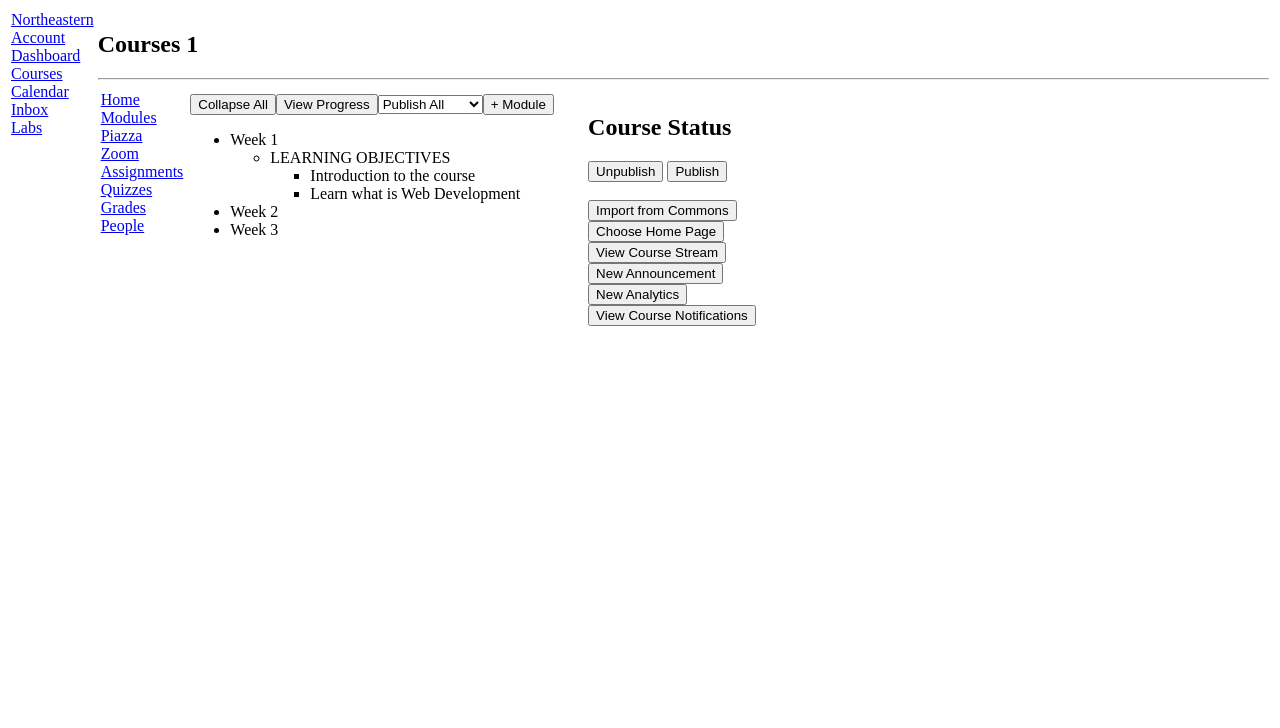
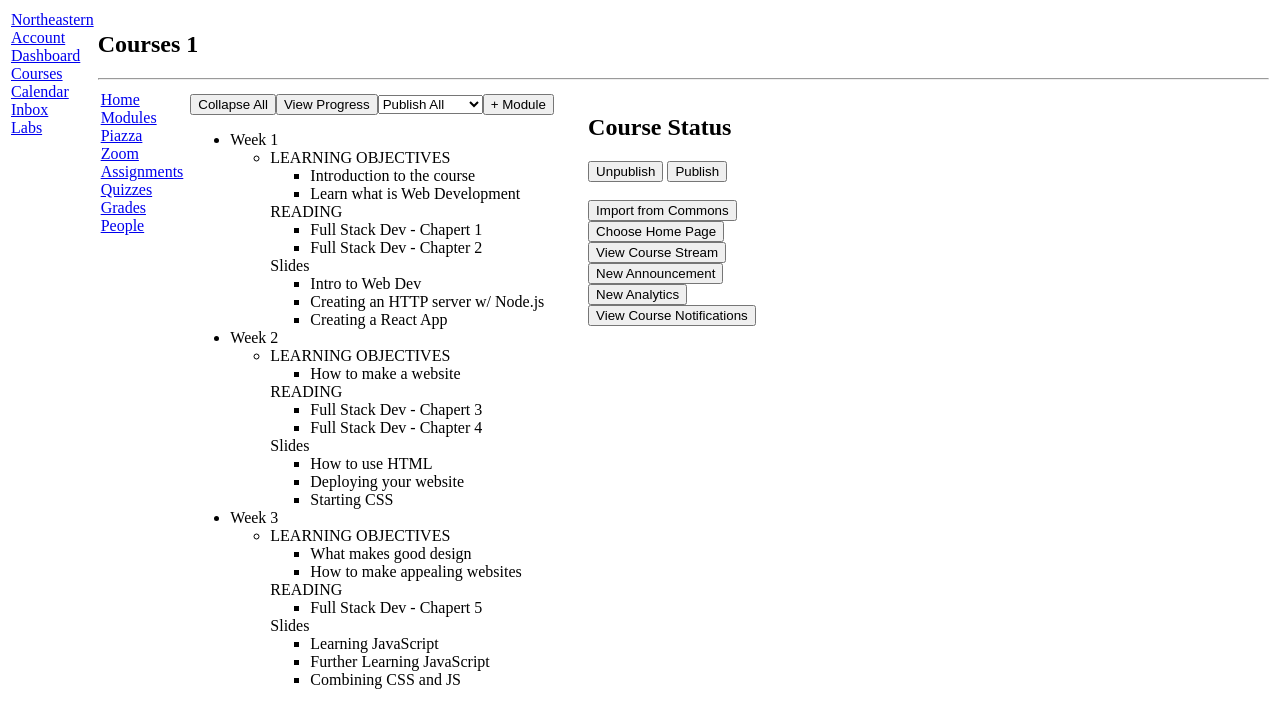
Before and after one commit to saulmanz/kambaz-next-js, a Next.js app: page /Courses/1/Home in a window 1280 px wide. Shown: the top 728 px of the page. Built offline with nearby package versions, Linux system fonts and the light colour scheme.

Commit message:
Final checks

```diff
--- /dev/null
+++ b/app/(Kambaz)/Calendar/page.tsx
@@ -0,0 +1,6 @@
+export default function Calendar() {
+  return (
+    <div id="wd-calendar">
+      <h1 id="wd-calendar-title">Calendar</h1> <hr />
+    </div>
+);}
--- a/app/(Kambaz)/Courses/[cid]/Modules/page.tsx
+++ b/app/(Kambaz)/Courses/[cid]/Modules/page.tsx
@@ -19,14 +19,69 @@ export default function Modules() {
                 <li className="wd-content-item">Introduction to the course</li>
                 <li className="wd-content-item">Learn what is Web Development</li>
               </ul>
+
+              <span className="wd-title">READING</span>
+              <ul className="wd-content">
+                <li className="wd-content-item">Full Stack Dev - Chapert 1</li>
+                <li className="wd-content-item">Full Stack Dev - Chapter 2</li>
+              </ul>
+
+              <span className="wd-title">Slides</span>
+              <ul className="wd-content">
+                <li className="wd-content-item">Intro to Web Dev</li>
+                <li className="wd-content-item">Creating an HTTP server w/ Node.js</li>
+                <li className="wd-content-item">Creating a React App</li>
+              </ul>
             </li>
           </ul>
         </li>
         <li className="wd-module">
           <div className="wd-title">Week 2</div>
+          <ul className="wd-lessons">
+            <li className="wd-lesson">
+              <span className="wd-title">LEARNING OBJECTIVES</span>
+              <ul className="wd-content">
+                <li className="wd-content-item">How to make a website</li>
+              </ul>
+
+              <span className="wd-title">READING</span>
+              <ul className="wd-content">
+                <li className="wd-content-item">Full Stack Dev - Chapert 3</li>
+                <li className="wd-content-item">Full Stack Dev - Chapter 4</li>
+              </ul>
+
+              <span className="wd-title">Slides</span>
+              <ul className="wd-content">
+                <li className="wd-content-item">How to use HTML</li>
+                <li className="wd-content-item">Deploying your website</li>
+                <li className="wd-content-item">Starting CSS</li>
+              </ul>
+            </li>
+          </ul>
         </li>
         <li className="wd-module">
           <div className="wd-title">Week 3</div>
+          <ul className="wd-lessons">
+            <li className="wd-lesson">
+              <span className="wd-title">LEARNING OBJECTIVES</span>
+              <ul className="wd-content">
+                <li className="wd-content-item">What makes good design</li>
+                <li className="wd-content-item">How to make appealing websites</li>
+              </ul>
+
+              <span className="wd-title">READING</span>
+              <ul className="wd-content">
+                <li className="wd-content-item">Full Stack Dev - Chapert 5</li>
+              </ul>
+
+              <span className="wd-title">Slides</span>
+              <ul className="wd-content">
+                <li className="wd-content-item">Learning JavaScript</li>
+                <li className="wd-content-item">Further Learning JavaScript</li>
+                <li className="wd-content-item">Combining CSS and JS</li>
+              </ul>
+            </li>
+          </ul>
         </li>
       </ul>
     </div>
--- a/app/(Kambaz)/Courses/[cid]/navigation.tsx
+++ b/app/(Kambaz)/Courses/[cid]/navigation.tsx
@@ -5,13 +5,13 @@ export default function CourseNavigation() {
       <Link href="/Courses/1234/Home" id="wd-course-home-link">Home</Link><br/>
       <Link href="/Courses/1234/Modules" id="wd-course-modules-link">Modules
         </Link><br/>
-      <Link href="/Courses/1234/Piazza" id="wd-course-piazza-link">Piazza</Link><br/>
-      <Link href="/Courses/1234/Zoom" id="wd-course-zoom-link">Zoom</Link><br/>
+      <Link href="https://piazza.com/class/mf1li76n4is6m" id="wd-course-piazza-link">Piazza</Link><br/>
+      <Link href="https://northeastern.zoom.us/j/91715201811#success" id="wd-course-zoom-link">Zoom</Link><br/>
       <Link href="/Courses/1234/Assignments" id="wd-course-quizzes-link">
           Assignments</Link><br/>
-      <Link href="/Courses/1234/Quizzes" id="wd-course-assignments-link">Quizzes
+      <Link href="https://northeastern.instructure.com/courses/225902/quizzes" id="wd-course-assignments-link">Quizzes
         </Link><br/>
-      <Link href="/Courses/1234/Grades" id="wd-course-grades-link">Grades</Link><br/>
+      <Link href="https://northeastern.instructure.com/courses/225902/grades" id="wd-course-grades-link">Grades</Link><br/>
       <Link href="/Courses/1234/People/Table" id="wd-course-people-link">People</Link><br/>
     </div>
   );}
--- /dev/null
+++ b/app/(Kambaz)/Inbox/page.tsx
@@ -0,0 +1,6 @@
+export default function Inbox() {
+  return (
+    <div id="wd-inbox">
+      <h1 id="wd-inbox-title">Inbox</h1> <hr />
+    </div>
+);}
--- a/app/Labs/page.tsx
+++ b/app/Labs/page.tsx
@@ -9,7 +9,7 @@ export default function Labs() {
      <h1>Labs</h1>
      <ul>
        <li>
-         <Link href="/Labs" id="wd-lab1-link">
+         <Link href="/Labs/Lab1" id="wd-lab1-link">
            Lab 1: HTML Examples </Link>
        </li>
        <li>
```
Also changed, not shown: app/(Kambaz)/Dashboard/page.tsx (+22 -1 lines).
